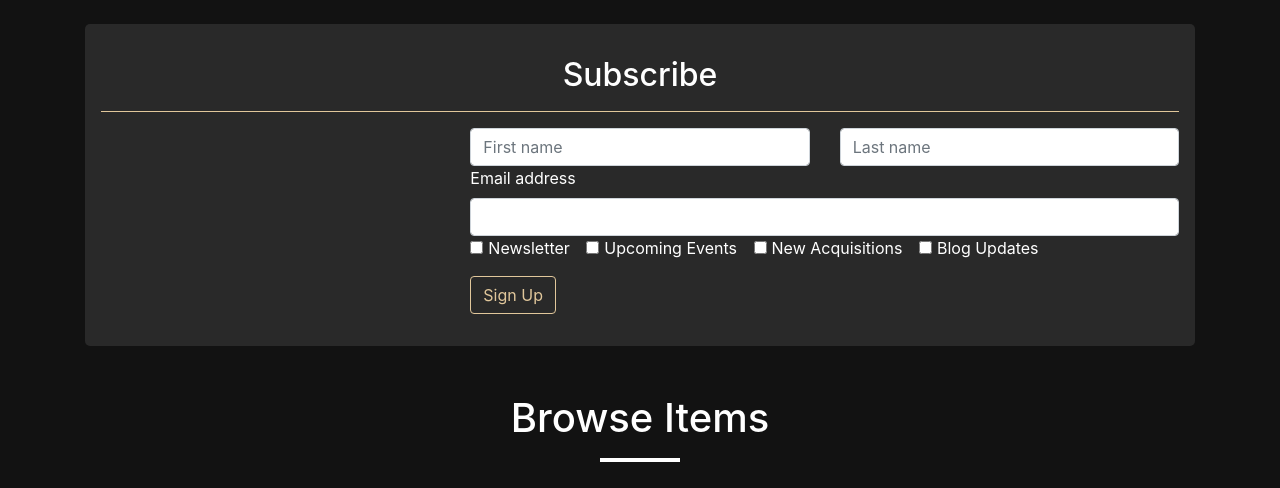
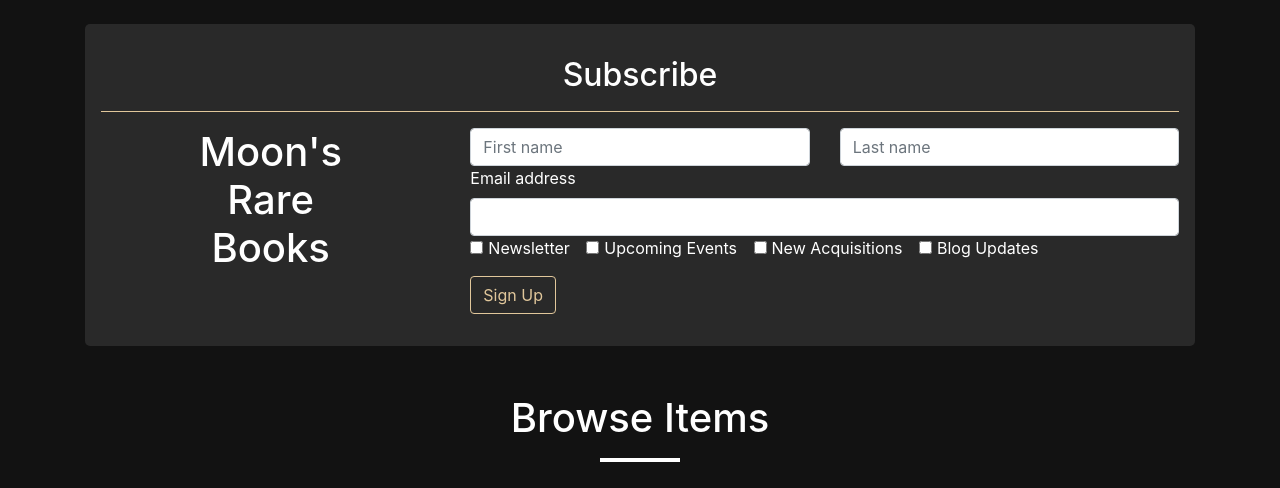
Before and after one commit to dalton-bailey/cozy-corner, a plain HTML site: page index.html in a window 1280 px wide. Shown: the part 4460-4948 px from the top of the page. Drawn offline with nearby package versions, Linux system fonts and the light colour scheme.

Commit message:
finishing touches

```diff
--- a/index.html
+++ b/index.html
@@ -434,7 +434,9 @@
         <hr style="margin-top: 1rem; border: 0; border-top: 1px solid #e1c79b" />
       </div>
       <div class="row">
-        <div class="col-md-4"></div>
+        <div class="col-md-4">
+          <h1 style="text-align: center;">Moon's<br/>Rare<br/>Books</h1>
+        </div>
         <div class="col-md-8">
           <form>
             <div class="row">
```
